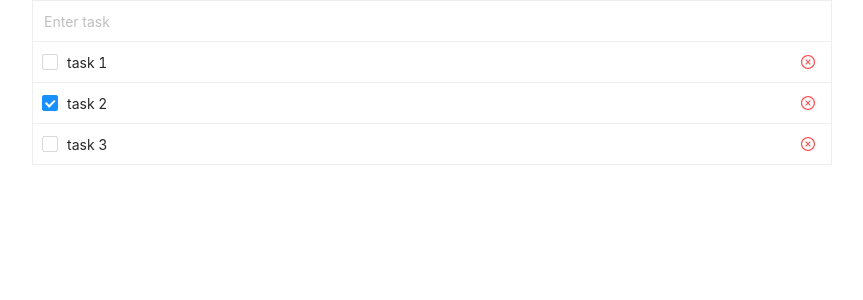
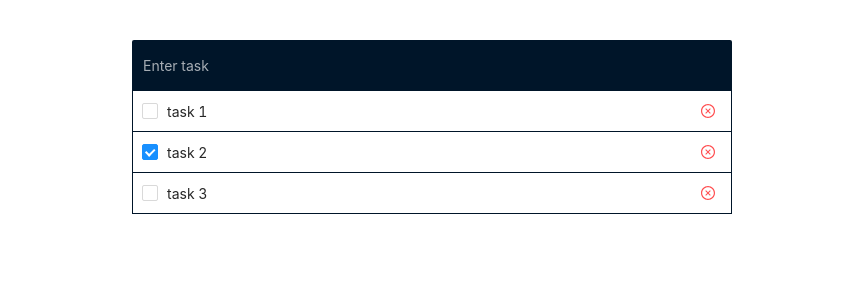
Before and after one commit to vlad-zhurakovskyi-git/todo, a React (Create React App) app: page / in a window 1280 px wide. Shown: the top 300 px of the page, without its empty margins (208-1071 px from the left). Built offline with nearby package versions, Linux system fonts and the light colour scheme.

Commit message:
Feat/deleteTask (#2)
* update markup, deleteTask, refactoring

* update empty state

```diff
--- a/src/App.jsx
+++ b/src/App.jsx
@@ -1,10 +1,13 @@
 import React from 'react';
 import TodoList from "./components/Todo/TodoList";
+import TodoAddTask from "./components/Todo/TodoAddTask";
 
 const App = () => {
   return (
     <div className='todo'>
       <div className="container">
+        <TodoAddTask/>
+
         <TodoList />
       </div>
     </div>
--- a/src/assets/styles/styles.scss
+++ b/src/assets/styles/styles.scss
@@ -1,7 +1,2 @@
 @import "antd/dist/antd.css";
 @import "./todo/todo";
-
-.container {
-  width: 800px;
-  margin: 0 auto;
-}
--- a/src/assets/styles/todo/todo.scss
+++ b/src/assets/styles/todo/todo.scss
@@ -1,26 +1,69 @@
 .todo {
+  padding: 40px 0;
+
+  .container {
+    width: 600px;
+    margin: 0 auto;
+  }
+
   .todo-item {
     position: relative;
     display: flex;
     align-items: center;
     width: 100%;
     padding-left: 34px;
-    border-top: 1px solid #eee;
+
+    + .todo-item {
+      border-top: 1px solid #001529;
+    }
 
     .ant-input {
+      width: 100%;
+      height: 40px;
       padding-left: 0;
+      border: none;
+      background-color: transparent;
+      text-overflow: ellipsis;
     }
   }
 
-  .ant-input {
-    width: 100%;
-    height: 40px;
-    border: none;
-    background-color: transparent;
+  .todo-list {
+    position: relative;
+    display: flex;
+    flex-direction: column;
+    min-height: 40px;
+    border: 1px solid #001529;
   }
 
-  .todo-list {
-    border: 1px solid #eee;
+  .todo-list__empty {
+    display: flex;
+    margin: auto;
+  }
+
+  .todo-input {
+    height: 50px;
+    border: none;
+    border-radius: 2px 2px 0 0;
+    background-color: #001529;
+    color: #fff;
+
+    .ant-input:focus,
+    .ant-input-focused {
+      box-shadow: none;
+    }
+
+    &::placeholder {
+      color: #ffffffa6;
+    }
+  }
+
+  .todo-add {
+    position: relative;
+  }
+
+  .todo-add__alert {
+    position: absolute;
+    top: -40px;
   }
 
   .ant-input:focus,
--- a/src/components/Todo/TodoAddTask.js
+++ b/src/components/Todo/TodoAddTask.js
@@ -1,22 +1,34 @@
 import React, {useState} from "react";
 import uniqid from 'uniqid';
-import { Input } from "antd";
+import { Input, Alert } from "antd";
 import { addTask } from "../../redux/actions/actions";
 import { useDispatch } from "react-redux";
 
 const TodoAddTask = () => {
   const dispatch = useDispatch();
   const [inputValue, setInputValue] = useState('');
+  const [alert, setAlert] = useState('');
 
   const handleAddTask = ({ key }) => {
     if (inputValue.length > 3 && key === 'Enter') {
       dispatch(addTask(uniqid(), inputValue, false));
 
-      setInputValue('');
+      return setInputValue('');
+    }
+
+    if (inputValue.length < 3 && key === 'Enter') {
+      setAlert(true);
+
+      return setTimeout(() => {
+        setAlert(false)
+      }, 2000);
     }
   };
 
   return (
+    <div className='todo-add'>
+      {alert && <Alert className='todo-add__alert' message="Enter > 3 symbols" type="error" />}
+
       <Input
         className='todo-input'
         placeholder="Enter task"
@@ -24,6 +36,7 @@ const TodoAddTask = () => {
         onChange={(e) => setInputValue(e.target.value)}
         onKeyPress={handleAddTask}
       />
+    </div>
   )
 };
 
--- a/src/components/Todo/TodoItem.js
+++ b/src/components/Todo/TodoItem.js
@@ -1,15 +1,23 @@
 import React, {useState} from "react";
-import { Checkbox, Input, Button, Radio } from "antd";
+import { Checkbox, Input, Button } from "antd";
 import { CloseCircleOutlined } from '@ant-design/icons';
+import { useDispatch } from "react-redux";
+import { deleteTask } from "../../redux/actions/actions";
 
 const TodoItem = ({ task }) => {
   const { description, isCompleted, id } = task;
   const [inputValue, setInputValue] = useState(description);
   const [isChecked, setChecked] = useState(isCompleted);
 
+  const dispatch = useDispatch();
+
   const onChange = (e) => {
     setChecked(!isChecked);
     console.log(`checked = ${e.target.checked}`);
+  };
+
+  const handleDeleteTask = () => {
+    dispatch(deleteTask(id));
   };
 
   return (
@@ -22,7 +30,7 @@ const TodoItem = ({ task }) => {
         onChange={(e) => setInputValue(e.target.value)}
       />
 
-      <Button type="link" danger>
+      <Button onClick={handleDeleteTask} type="link" danger>
         <CloseCircleOutlined />
       </Button>
     </div>
--- a/src/components/Todo/TodoList.js
+++ b/src/components/Todo/TodoList.js
@@ -7,11 +7,9 @@ import TodoAddTask from "./TodoAddTask";
 const TodoList = () => {
   const tasks = useSelector((state) => state.tasks);
 
-  if (!tasks.length) return <Spin />;
-
   return (
     <div className='todo-list'>
-      <TodoAddTask/>
+      {!tasks.length && <div className='todo-list__empty'>Тут могли бы быть ваши задачи, купить рекламу по номеру +38063.....64</div>}
 
       {tasks.map((task) => (
         <TodoItem
--- a/src/redux/actions/actionTypes.js
+++ b/src/redux/actions/actionTypes.js
@@ -1 +1,2 @@
 export const ADD_TASK = 'ADD_TASK';
+export const DELETE_TASK = 'DELETE_TASK';
--- a/src/redux/actions/actions.js
+++ b/src/redux/actions/actions.js
@@ -1,4 +1,4 @@
-import { ADD_TASK } from "./actionTypes";
+import { ADD_TASK, DELETE_TASK } from "./actionTypes";
 
 export const addTask = (id, description, isCompleted) => ({
   type: ADD_TASK,
@@ -8,3 +8,10 @@ export const addTask = (id, description, isCompleted) => ({
     isCompleted
   }
 });
+
+export const deleteTask = (id) => ({
+  type: DELETE_TASK,
+  payload: {
+    id
+  }
+});
--- a/src/redux/reducers/tasks.js
+++ b/src/redux/reducers/tasks.js
@@ -1,4 +1,4 @@
-import { ADD_TASK } from "../actions/actionTypes";
+import { ADD_TASK, DELETE_TASK } from "../actions/actionTypes";
 
 const tasksList = [
   {
@@ -26,6 +26,9 @@ const tasks = (state = tasksList, action) => {
         ...state,
       ];
 
+    case DELETE_TASK:
+      return [...state].filter((task) => task.id !== action.payload.id);
+
     default:
       return state;
   }
```
Also changed, not shown: src/redux/reducers/counters.js (deleted, +0 -26 lines). Lines whose indentation alone changed are shown as unchanged.
